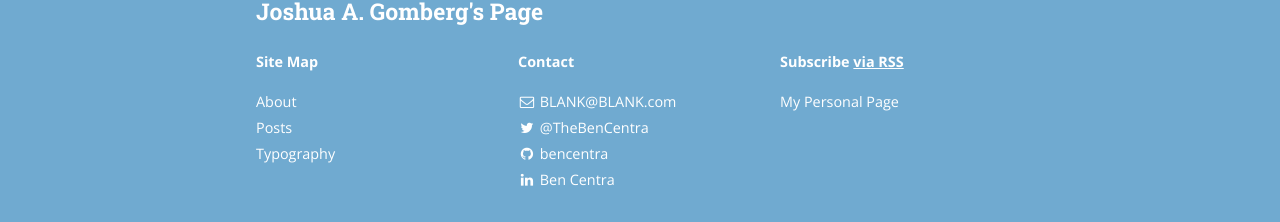
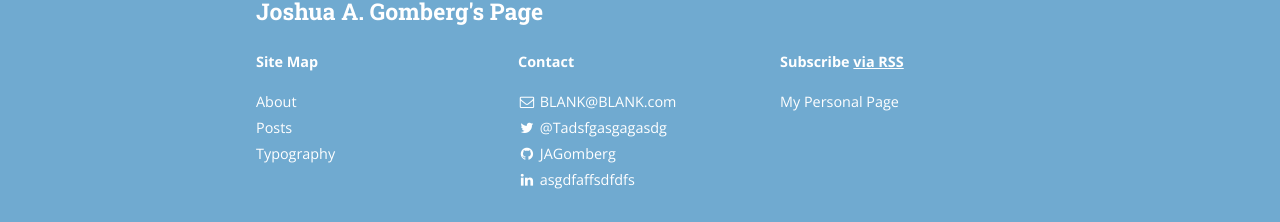
Before and after one commit to JAGomberg/JAGomberg.github.io, a Jekyll site: the page built from index.html, in a window 1280 px wide. Shown: the part 2020-2242 px from the top of the page. Built offline with Jekyll 4.4.1, drawn with Linux system fonts in a browser that asks for light colours; nearby versions of some CDN libraries; the list of posts is cut into pages by our own code; a style sheet for code colours, icons or effects is not loaded.

Commit message:
removed extra stuff

```diff
--- a/_config.yml
+++ b/_config.yml
@@ -31,7 +31,7 @@ jekyll-archives:
     tag: '/tag/:name/'
 
 # Disqus comments
-disqus_shortname: bencentra
+disqus_shortname:
 
 # Google analytics
 # ga_tracking_id: "UA-XXXX-1"
@@ -64,8 +64,8 @@ descriptions:
 social:
   - name: Twitter
     icon: twitter
-    username: "@TheBenCentra"
-    url: https://twitter.com/TheBenCentra
+    username: "@Tadsfgasgagasdg"
+    url: https://twitter.com/agfasdgdasfgds
     desc: Follow me on Twitter
     share_url: http://twitter.com/share
     share_title: ?text=
@@ -73,7 +73,7 @@ social:
 
   - name: Facebook
     icon: facebook
-    username: thebencentra
+    username: sdfgdsafgfesfsgdfd
     url:
     desc: Friend me on Facebook
     share_url: //www.facebook.com/sharer.php
@@ -82,8 +82,8 @@ social:
 
   - name: GitHub
     icon: github
-    username: bencentra
-    url: https://github.com/bencentra
+    username: JAGomberg
+    url: https://github.com/JAGomberg
     desc: Fork me on GitHub
     share_url:
     share_title:
@@ -91,8 +91,8 @@ social:
 
   - name: LinkedIn
     icon: linkedin
-    username: Ben Centra
-    url: https://www.linkedin.com/pub/ben-centra/47/769/60a
+    username: asgdfaffsdfdfs
+    url: https://www.linkedin.com/pub/sdfaasdfsdsgfddfd
     desc: Connect with me on LinkedIn
     share_url: //www.linkedin.com/shareArticle
     share_title: ?mini=true
```
